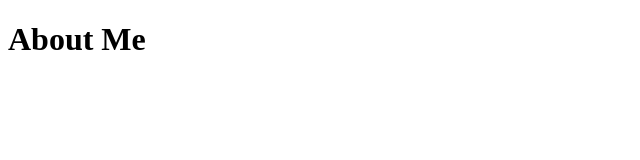
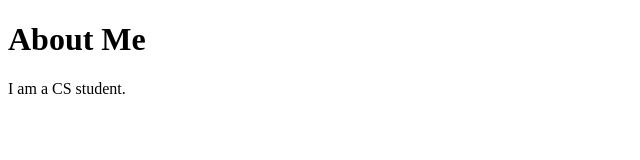
Before and after one commit to dakshydv/git-assignment, a plain HTML site: page about.html in a window 1280 px wide. Shown: the whole page, without its empty margins (0-640 px from the left). Drawn offline with Linux system fonts and the light colour scheme.

Commit message:
Updated about page with intro

```diff
--- a/about.html
+++ b/about.html
@@ -5,5 +5,6 @@
 </head>
 <body>
   <h1>About Me</h1>
+  <p>I am a CS student.</p>
 </body>
 </html>
```
